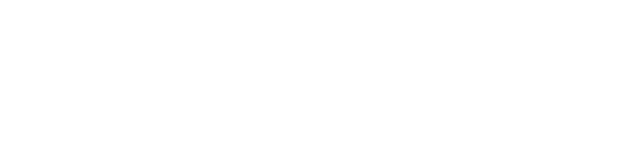
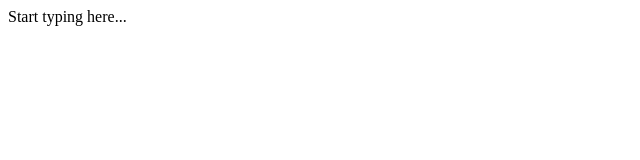
Before and after one commit to HungGithubUser/writing, a plain HTML site: page draft.html in a window 1280 px wide. Shown: the whole page, without its empty margins (0-640 px from the left). Drawn offline with Linux system fonts and the light colour scheme.

Commit message:
Update draft.html

```diff
--- a/draft.html
+++ b/draft.html
@@ -1 +1,4 @@
-<html contenteditable/>
+<html contenteditable>
+    <head></head>
+    <body>Start typing here...</body>
+</html>
```
